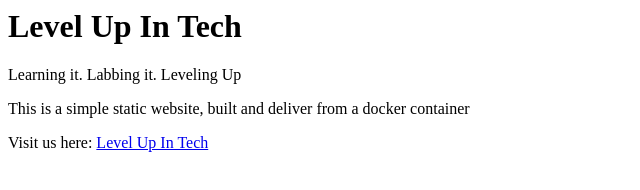
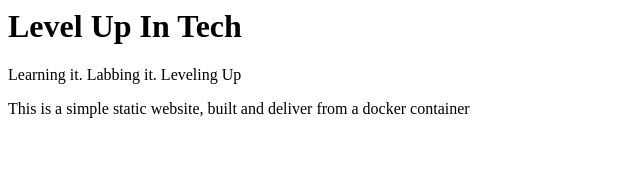
Before and after one commit to ozgenhalit/website, a plain HTML site: page index.html in a window 1280 px wide. Shown: the whole page, without its empty margins (0-640 px from the left). Drawn offline with Linux system fonts and the light colour scheme.

Commit message:
Update index.html

```diff
--- a/index.html
+++ b/index.html
@@ -3,5 +3,4 @@
     <h1>Level Up In Tech</h1>
       <p> Learning it. Labbing it. Leveling Up</p>
       <p>This is a simple static website, built and deliver from a docker container</p>
-      <p>Visit us here: <a href="https://levelupintech.com/">Level Up In Tech</a></p>
     </html>
```
